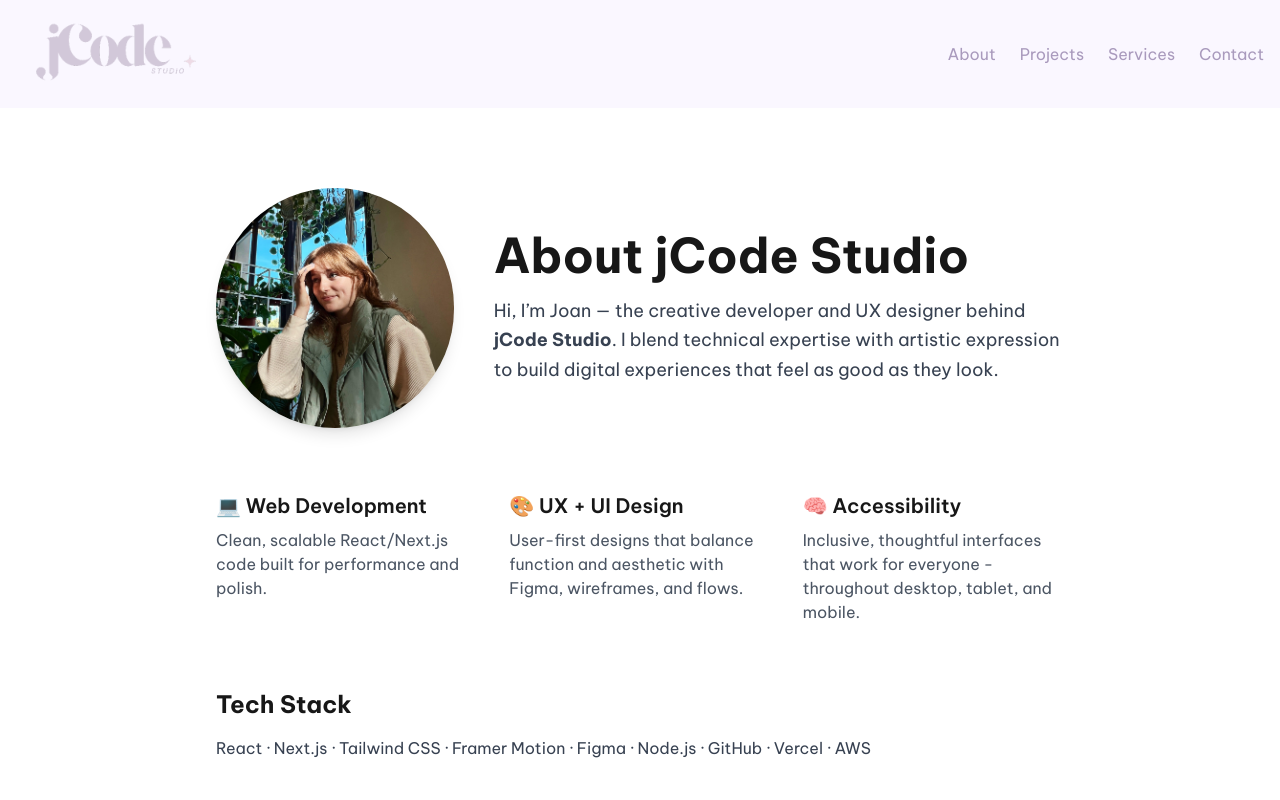
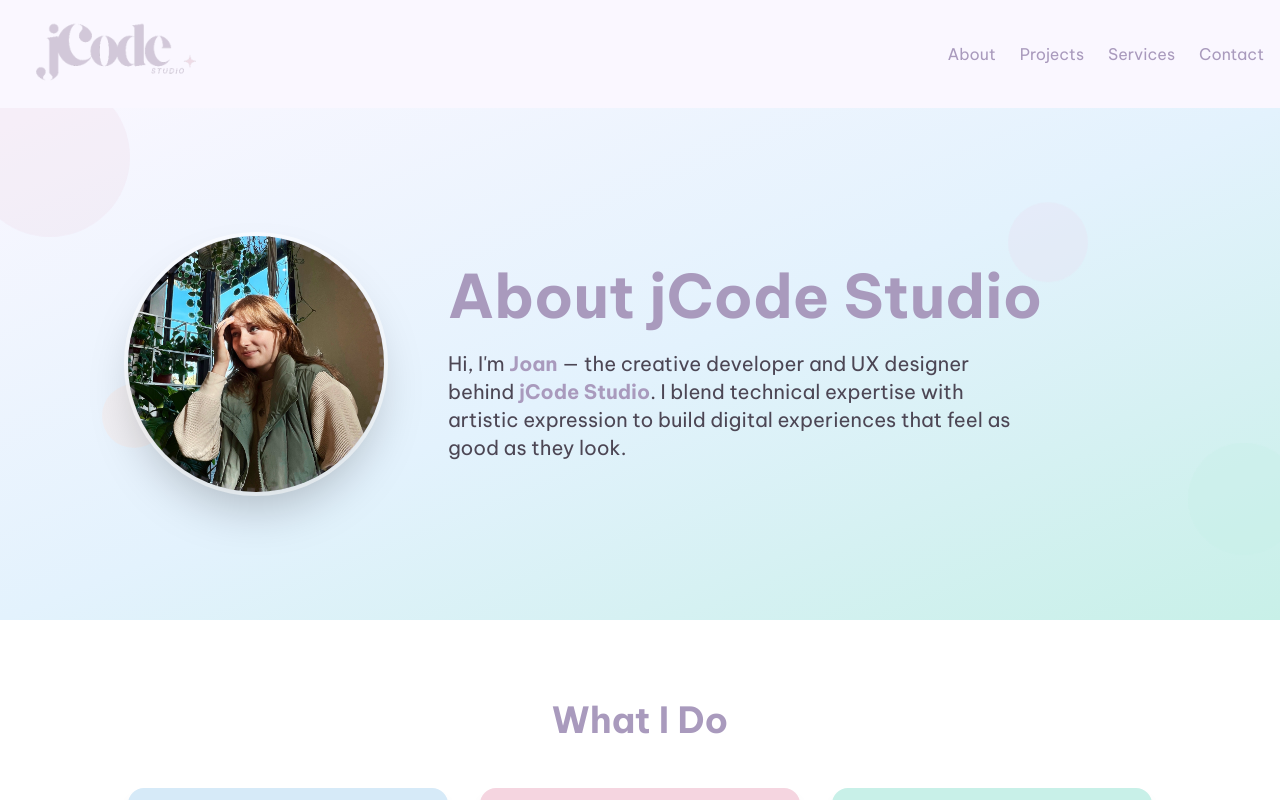
Before and after one commit to jkarstrom/jCodeStudioSite, a Next.js app: page /about in a window 1280 px wide. Built offline with nearby package versions, Linux system fonts and the light colour scheme.

Commit message:
updates to about me page

```diff
--- a/src/app/about/page.jsx
+++ b/src/app/about/page.jsx
@@ -1,69 +1,203 @@
+'use client';
+
 import Image from 'next/image';
 import React from 'react';
+import { motion } from 'framer-motion';
+import { HiCode, HiSparkles, HiHeart } from 'react-icons/hi';
+import { FaUniversalAccess, FaPalette, FaLaptopCode } from 'react-icons/fa';
 import JourneyTimeline from '@/components/page/JourneyTimeline';
+import TechStack from '@/components/page/TechStack';
+
+const skills = [
+  {
+    icon: FaLaptopCode,
+    title: 'Web Development',
+    description: 'Clean, scalable React/Next.js code built for performance and polish.',
+    color: 'bg-sky',
+    iconColor: '#0ea5e9',
+  },
+  {
+    icon: FaPalette,
+    title: 'UX + UI Design',
+    description: 'User-first designs that balance function and aesthetic with Figma, wireframes, and flows.',
+    color: 'bg-rose',
+    iconColor: '#ec4899',
+  },
+  {
+    icon: FaUniversalAccess,
+    title: 'Accessibility',
+    description: 'Inclusive, thoughtful interfaces that work for everyone across all devices.',
+    color: 'bg-mint',
+    iconColor: '#14b8a6',
+  },
+];
+
+const approaches = [
+  {
+    icon: HiHeart,
+    text: 'Focus on user experience from start to finish',
+    color: 'text-rose',
+  },
+  {
+    icon: HiSparkles,
+    text: 'Build accessible, responsive, and joyful products',
+    color: 'text-peach',
+  },
+  {
+    icon: HiCode,
+    text: 'Collaborate like a creative partner, not just a coder',
+    color: 'text-sky',
+  },
+];
 
 export default function About() {
   return (
-      <main className="px-6 py-20 max-w-4xl mx-auto text-foreground">
-        <div className="flex flex-col md:flex-row items-center gap-10 mb-16">
-        <div className="w-40 h-40 relative rounded-full overflow-hidden shadow-lg md:w-60 md:h-60">
+    <main className="relative overflow-hidden">
+      {/* Hero Section with Gradient Background */}
+      <section className="relative px-6 py-24 md:py-32 bg-gradient-to-br from-whitepurple via-powder to-mint">
+        {/* Floating decorative shapes */}
+        <div className="absolute w-40 h-40 bg-pink opacity-30 rounded-full top-[-30px] left-[-30px] animate-[float_6s_ease-in-out_infinite]" />
+        <div className="absolute w-28 h-28 bg-mint opacity-40 rounded-full bottom-[10%] right-[-20px] animate-[float_8s_ease-in-out_infinite]" />
+        <div className="absolute w-20 h-20 bg-lavender opacity-35 rounded-full top-[20%] right-[15%] animate-[float_7s_ease-in-out_infinite]" />
+        <div className="absolute w-16 h-16 bg-peach opacity-30 rounded-full bottom-[30%] left-[8%] animate-[float_9s_ease-in-out_infinite]" />
+
+        <div className="max-w-5xl mx-auto">
+          <motion.div
+            initial={{ opacity: 0, y: 30 }}
+            animate={{ opacity: 1, y: 0 }}
+            transition={{ duration: 0.6 }}
+            className="flex flex-col md:flex-row items-center gap-10 md:gap-16"
+          >
+            {/* Profile Image */}
+            <motion.div
+              initial={{ opacity: 0, scale: 0.8 }}
+              animate={{ opacity: 1, scale: 1 }}
+              transition={{ duration: 0.5, delay: 0.2 }}
+              className="relative"
+            >
+              <div className="w-48 h-48 md:w-64 md:h-64 relative rounded-full overflow-hidden shadow-2xl ring-4 ring-white/50">
                 <Image
                   src="/images/profilepicture.jpg"
                   alt="Photo of Joan"
                   fill
                   className="object-cover"
+                  priority
                 />
               </div>
+              {/* Decorative ring */}
+              <div className="absolute inset-0 rounded-full border-4 border-dashed border-darkpurple/20 animate-[spin_20s_linear_infinite]" />
+            </motion.div>
 
-        <div className="text-center md:text-left">
-          <h1 className="text-4xl md:text-5xl font-bold mb-4">About jCode Studio</h1>
-          <p className="text-lg text-gray-700 leading-relaxed max-w-xl">
-            Hi, I’m Joan — the creative developer and UX designer behind <strong>jCode Studio</strong>.
+            {/* Intro Text */}
+            <div className="text-center md:text-left flex-1">
+              <motion.h1
+                initial={{ opacity: 0, y: 20 }}
+                animate={{ opacity: 1, y: 0 }}
+                transition={{ duration: 0.5, delay: 0.3 }}
+                className="text-4xl md:text-5xl lg:text-6xl font-vietnam font-bold text-darkpurple mb-6"
+              >
+                About jCode Studio
+              </motion.h1>
+              <motion.p
+                initial={{ opacity: 0, y: 20 }}
+                animate={{ opacity: 1, y: 0 }}
+                transition={{ duration: 0.5, delay: 0.4 }}
+                className="text-lg md:text-xl text-black leading-relaxed max-w-xl"
+              >
+                Hi, I&apos;m <span className="font-bold text-darkpurple">Joan</span> — the creative developer and UX designer behind{' '}
+                <span className="font-bold text-darkpurple">jCode Studio</span>.
                 I blend technical expertise with artistic expression to build digital experiences that feel
                 as good as they look.
-          </p>
+              </motion.p>
             </div>
-      </div>
-
-        <section className="grid md:grid-cols-3 gap-8 mb-16">
-          <div>
-            <h3 className="text-xl font-semibold mb-2">💻 Web Development</h3>
-            <p className="text-gray-600">
-              Clean, scalable React/Next.js code built for performance and polish.
-            </p>
-          </div>
-          <div>
-            <h3 className="text-xl font-semibold mb-2">🎨 UX + UI Design</h3>
-            <p className="text-gray-600">
-              User-first designs that balance function and aesthetic with Figma, wireframes, and flows.
-            </p>
-          </div>
-          <div>
-            <h3 className="text-xl font-semibold mb-2">🧠 Accessibility</h3>
-            <p className="text-gray-600">
-              Inclusive, thoughtful interfaces that work for everyone - throughout desktop, tablet, and mobile.
-            </p>
+          </motion.div>
         </div>
       </section>
 
-        <section className="mb-16">
-          <h2 className="text-2xl font-bold mb-4">Tech Stack</h2>
-          <p className="text-gray-700">
-            React · Next.js · Tailwind CSS · Framer Motion · Figma · Node.js · GitHub · Vercel · AWS
+      {/* Skills Section */}
+      <section className="px-6 py-20 bg-white">
+        <div className="max-w-5xl mx-auto">
+          <motion.h2
+            initial={{ opacity: 0, y: 20 }}
+            whileInView={{ opacity: 1, y: 0 }}
+            viewport={{ once: true }}
+            transition={{ duration: 0.5 }}
+            className="text-3xl md:text-4xl font-vietnam font-bold text-darkpurple mb-12 text-center"
+          >
+            What I Do
+          </motion.h2>
+
+          <div className="grid md:grid-cols-3 gap-8">
+            {skills.map((skill, index) => (
+              <motion.div
+                key={skill.title}
+                initial={{ opacity: 0, y: 30 }}
+                whileInView={{ opacity: 1, y: 0 }}
+                viewport={{ once: true }}
+                transition={{ duration: 0.5, delay: index * 0.1 }}
+                whileHover={{ scale: 1.03, y: -8 }}
+                className={`${skill.color} rounded-2xl p-8 shadow-lg hover:shadow-xl transition-all duration-300`}
+              >
+                <skill.icon
+                  className="text-5xl mb-4"
+                  style={{ color: skill.iconColor }}
+                />
+                <h3 className="text-xl font-vietnam font-bold text-darkpurple mb-3">
+                  {skill.title}
+                </h3>
+                <p className="text-black leading-relaxed">
+                  {skill.description}
                 </p>
+              </motion.div>
+            ))}
+          </div>
+        </div>
       </section>
 
-        <section>
-          <h2 className="text-2xl font-bold mb-4">My Approach</h2>
-          <ul className="list-disc list-inside text-gray-700 space-y-2">
-            <li>Focus on user experience from start to finish</li>
-            <li>Build accessible, responsive, and joyful products</li>
-            <li>Collaborate like a creative partner, not just a coder</li>
-          </ul>
+      {/* Tech Stack Section */}
+      <TechStack />
+
+      {/* My Approach Section */}
+      <section className="px-6 py-20 bg-white">
+        <div className="max-w-4xl mx-auto">
+          <motion.h2
+            initial={{ opacity: 0, y: 20 }}
+            whileInView={{ opacity: 1, y: 0 }}
+            viewport={{ once: true }}
+            transition={{ duration: 0.5 }}
+            className="text-3xl md:text-4xl font-vietnam font-bold text-darkpurple mb-12 text-center"
+          >
+            My Approach
+          </motion.h2>
+
+          <div className="space-y-6">
+            {approaches.map((item, index) => (
+              <motion.div
+                key={index}
+                initial={{ opacity: 0, x: -30 }}
+                whileInView={{ opacity: 1, x: 0 }}
+                viewport={{ once: true }}
+                transition={{ duration: 0.5, delay: index * 0.15 }}
+                whileHover={{ x: 10 }}
+                className="flex items-center gap-5 bg-gradient-to-r from-whitepurple to-white p-6 rounded-xl shadow-md hover:shadow-lg transition-all duration-300"
+              >
+                <div className={`p-3 rounded-full bg-white shadow-sm`}>
+                  <item.icon className={`text-3xl ${item.color}`} />
+                </div>
+                <p className="text-lg text-black font-vietnam">
+                  {item.text}
+                </p>
+              </motion.div>
+            ))}
+          </div>
+        </div>
       </section>
 
-        <section>
+      {/* Journey Timeline Section */}
+      <section className="px-6 py-20 bg-gradient-to-br from-whitepurple via-white to-powder">
+        <div className="max-w-4xl mx-auto">
           <JourneyTimeline />
+        </div>
       </section>
     </main>
   );
```
Lines whose indentation alone changed are shown as unchanged.
